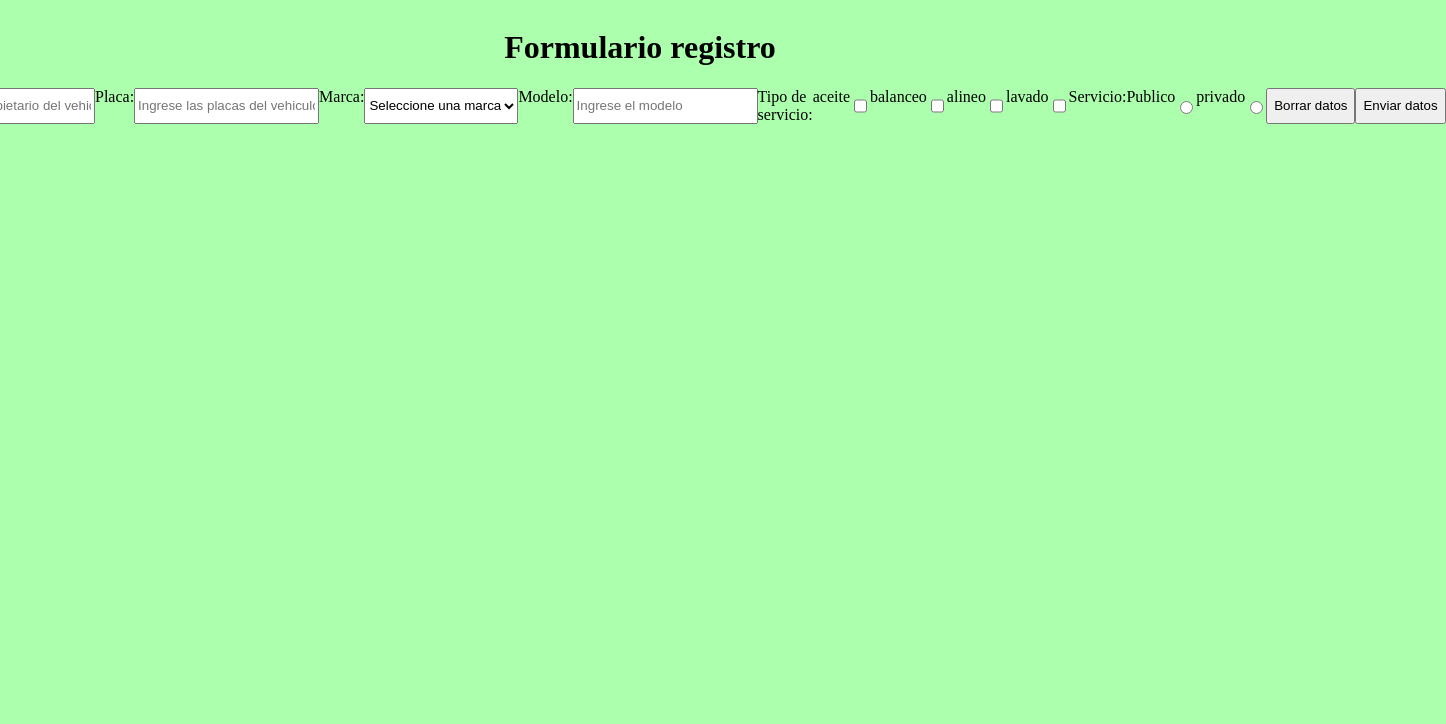
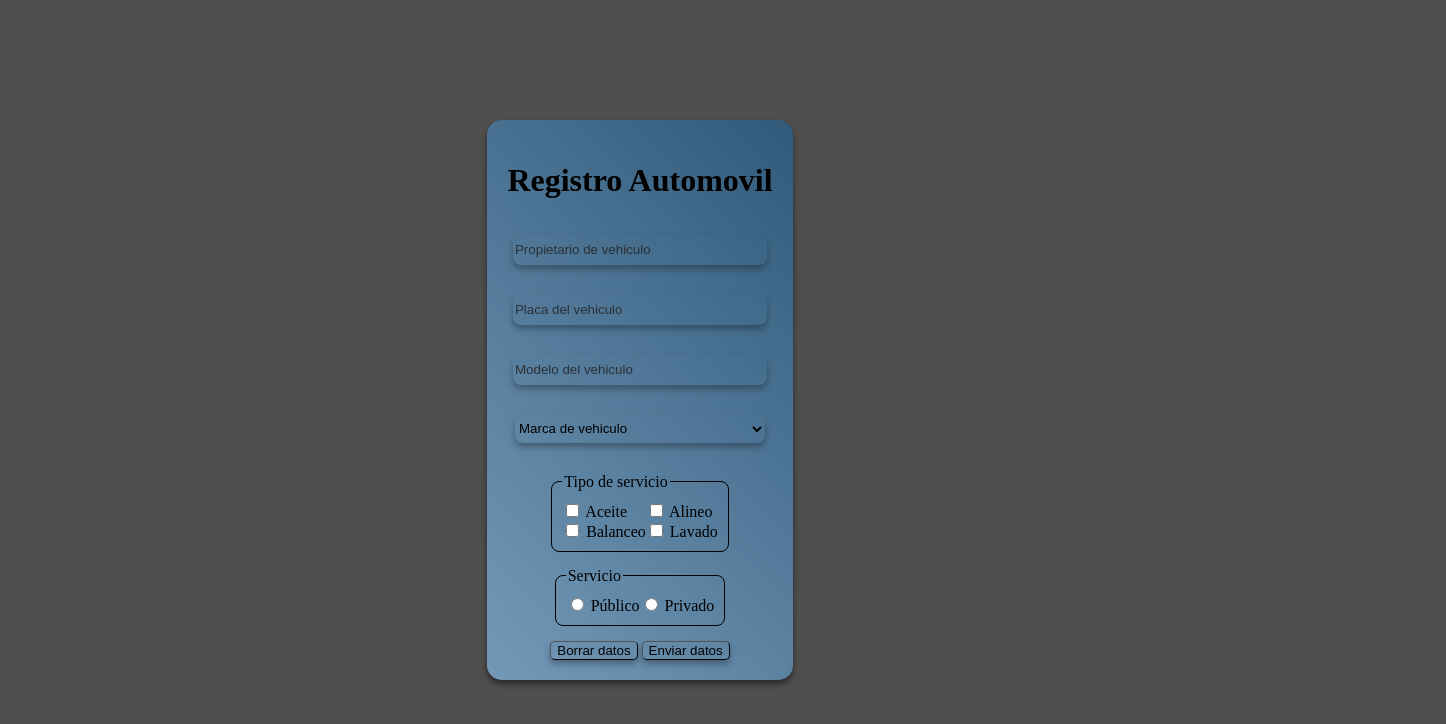
Before and after one commit to R1kiton/Vehiculos-tareas, a plain HTML site: page index.html in a window 1280 px wide. Shown: the whole page, 1446 px wide, since content can reach past the window. Drawn offline with Linux system fonts and the light colour scheme.

Commit message:
Diseño xd

```diff
--- a/index.css
+++ b/index.css
@@ -1,16 +1,99 @@
+:root{
+    --color_fondo: rgb(116, 153, 184);
+    --fondo-items: rgb(49, 90, 122);
+
+}
 html{
-    background-color: rgb(172, 255, 172);
+    background-color: rgb(81, 78, 78);
+}
+header{
+    display: flex;
+    justify-content: center;
+
+}
+body {
+  margin: 0;
+}
+
+.page {
+  min-height: 100vh;
+  display: grid;
+  place-items: center;
+}
+
+.formulario {
+  background:linear-gradient(45deg,var(--color_fondo),var(--fondo-items));
+  box-shadow: 0 4px 6px rgba(0, 0, 0, 0.5);
+  border-radius: 15px;
+  padding: 20px;
+  display: flex;
+  align-items: center;
+  flex-direction: column;
+  gap: 15px;
 }
 
 
-header{
+.campo {
+    align-items: center;
+  display: flex;
+  flex-direction: column;
+  gap: 5px;
+}
+.eleccion{
     display: flex;
-    position: relative;
-    justify-content: center;
+    margin: auto;
+    justify-content: left;
+
+
+}
+fieldset {
+  border: 1px solid;
+  padding: 10px;
+  border-radius: 8px;
 }
 
-form{
+.botones {
+  display: inline;
+
+}
+input[type = "text"],select{
+    margin-bottom: 15px;
+    border: 1px ;
+    box-shadow: 0 4px 6px rgba(0, 0, 0, 0.3);
+    background-color:transparent;
+    border-radius: 8px;
+    width: 250px;
+    color: black;
+    height: 28px;
+}
+input:focus, select:focus{
+    outline: none;
+    border: 2px solid var(--fondo-items);
+}
+input::placeholder {
+  color: rgba(38, 38, 40, 0.87);
+}
+option{
+    background-color: transparent;
+    color: black;
+}
+input[type="radio"]{
+    accent-color: var(--color_fondo);
+}
+input[type="checkbox"]{
+    accent-color: var(--color_fondo);
+}
+.boton{
+
+    background-color:transparent;
+    border-radius: 5px;
+    border-width: 1px;
+    box-shadow: 0 4px 6px rgba(0, 0, 0, 0.3);
+}
+.opciones{
     display: flex;
-    justify-content: center;
-    align-content: center;
+    flex-direction: column;
 }
+input[type="radio"]{
+    background-color: transparent;
+}
--- a/index.html
+++ b/index.html
@@ -6,57 +6,61 @@
   <link rel="stylesheet" href="index.css">
   <title>formulario</title>
 </head>
+
+<body>
+  <div class="page">
+    <form action="control.html" method="get" class="formulario">
+
       <header>
-    <h1>Formulario registro</h1>
+        <h1>Registro Automovil</h1>
       </header>
-  <body>
 
-    <form action="control.html" method="get">
-      <label for="Propietario">Propietario:</label>
-      <input type="text" name="Propietario" placeholder="Ingrese el propietario del vehiculo" required>
-      <br>
-      <label for="Placa">Placa:</label>
-      <input type="text" name="Placa" placeholder="Ingrese las placas del vehiculo"required >
-      <br>
-      <label for="Marca">Marca:</label>
-      <select name="Marca" required >
-        <option value="marca" disabled selected>Seleccione una marca</option>
-        <option value="bmw">bmw</option>
+      <div class="campo">
+        <input type="text" name="Propietario" required placeholder="Propietario de vehiculo">
+      </div>
+
+      <div class="campo">
+        <input type="text" name="Placa" required placeholder="Placa del vehiculo">
+      </div>
+
+      <div class="campo">
+        <input type="text" name="modelo" required placeholder="Modelo del vehiculo">
+      </div>
+
+      <div class="campo">
+        <select name="Marca" required>
+          <option disabled selected>Marca de vehiculo</option>
+          <option value="bmw">BMW</option>
           <option value="ns">Nissan</option>
-        <option value="cv">chevrolet</option>
+          <option value="cv">Chevrolet</option>
           <option value="aud">Audi</option>
         </select>
-      <br>
-      <label for="modelo">Modelo:</label>
-      <input type="text" name="modelo" required placeholder="Ingrese el modelo">
-      <br>
-      <label for="tipo-servicio">Tipo de servicio: </label>
-      <br>
-      <label for="aceite">aceite</label>
-      <input type="checkbox" name="tipo-servicio" value="aceite">
-      <br>
-      <label for="balanceo">balanceo</label>
-      <input type="checkbox" name="tipo-servicio" value="balanceo">
-      <br>
-      <label for="alineo">alineo</label>
-      <input type="checkbox" name="tipo-servicio" value="alineo">
-      <br>
-      <label for="lavado">lavado</label>
-      <input type="checkbox" name="tipo-servicio" value="lavado">
-      <br><br>
-      <label for="servicio">Servicio:</label>
-      <br>
-      <label for="publico">Publico</label>
-      <input type="radio" name="servicio" value="publico" required>
-      <label for="privado">privado</label>
-      <input type="radio" name="servicio" value="privado" required>
-      <br>
-      <input type="reset" value="Borrar datos">
-      <input type="submit" value="Enviar datos">
+      </div>
 
+      <fieldset class="eleccion">
+        <legend>Tipo de servicio</legend>
+        <div class="opciones">
+          <label><input type="checkbox"> Aceite</label>
+          <label><input type="checkbox"> Balanceo</label>
+        </div>
+        <div class="opciones">
+          <label><input type="checkbox"> Alineo</label>
+          <label><input type="checkbox"> Lavado</label>
+        </div>
+      </fieldset>
 
+      <fieldset class="eleccion">
+        <legend>Servicio</legend>
+        <label><input type="radio" name="servicio" required> Público</label>
+        <label><input type="radio" name="servicio"> Privado</label>
+      </fieldset>
 
+      <div class="botones">
+        <input type="reset" value="Borrar datos" class="boton">
+        <input type="submit" value="Enviar datos" class="boton">
+      </div>
 
     </form>
+  </div>
 </body>
 </html>
```
Lines whose indentation alone changed are shown as unchanged.
